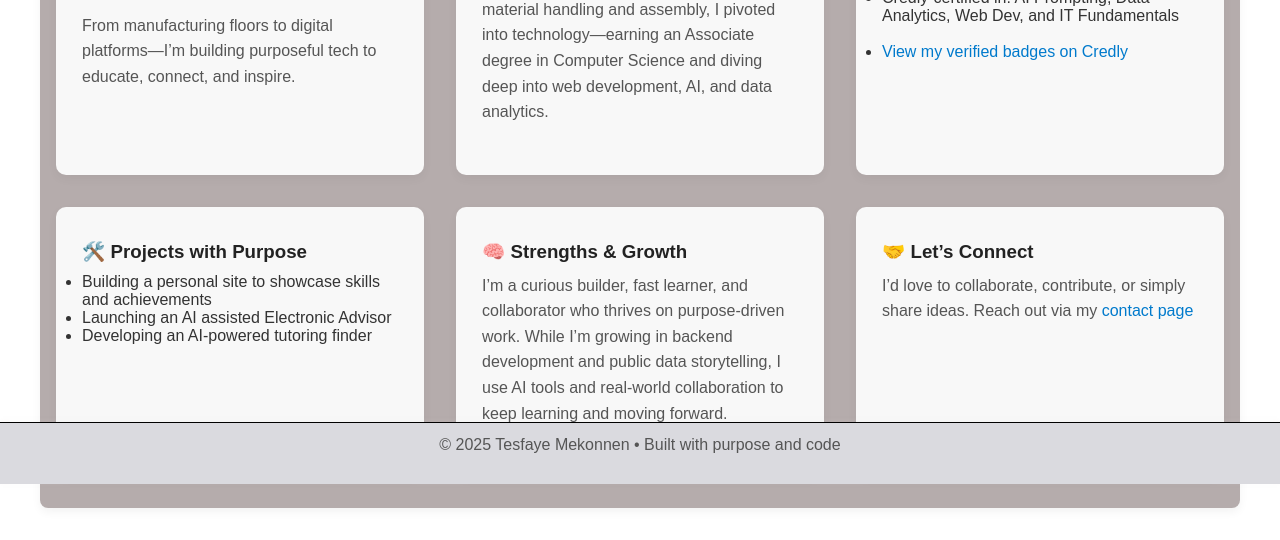
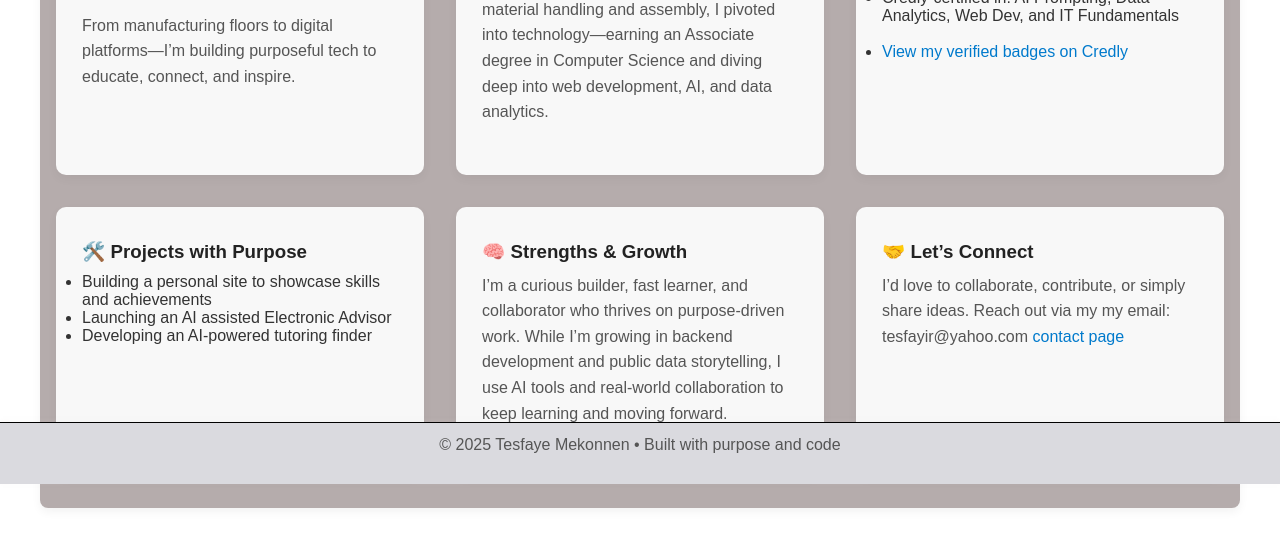
Before and after one commit to Aelaf2024/Tesfaye-Mekonnen-Portfolio, a website: page index.html in a window 1280 px wide. Shown: the part 316-856 px from the top of the page. Drawn offline with nearby package versions, Linux system fonts and the light colour scheme.

Commit message:
Add an update to index.html

```diff
--- a/index.html
+++ b/index.html
@@ -83,7 +83,7 @@
 
     <div class="about-card"> <!-- 5 -->
       <h3>🤝 Let’s Connect</h3>
-      <p>I’d love to collaborate, contribute, or simply share ideas. Reach out via my <a href="component/connect.html">contact page</a>
+      <p>I’d love to collaborate, contribute, or simply share ideas. Reach out via my my email: tesfayir@yahoo.com <a href="component/connect.html">contact page</a>
     </div>
   </section>
 </section>
```
